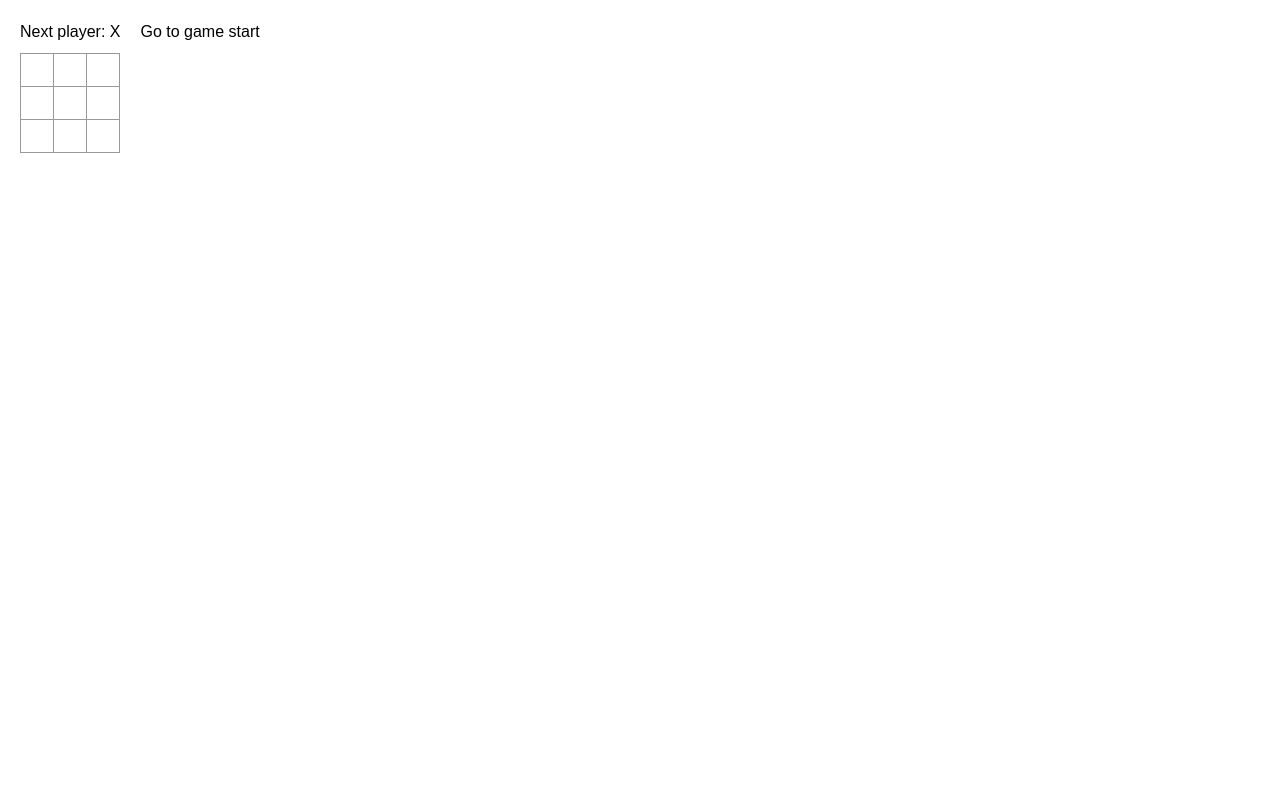
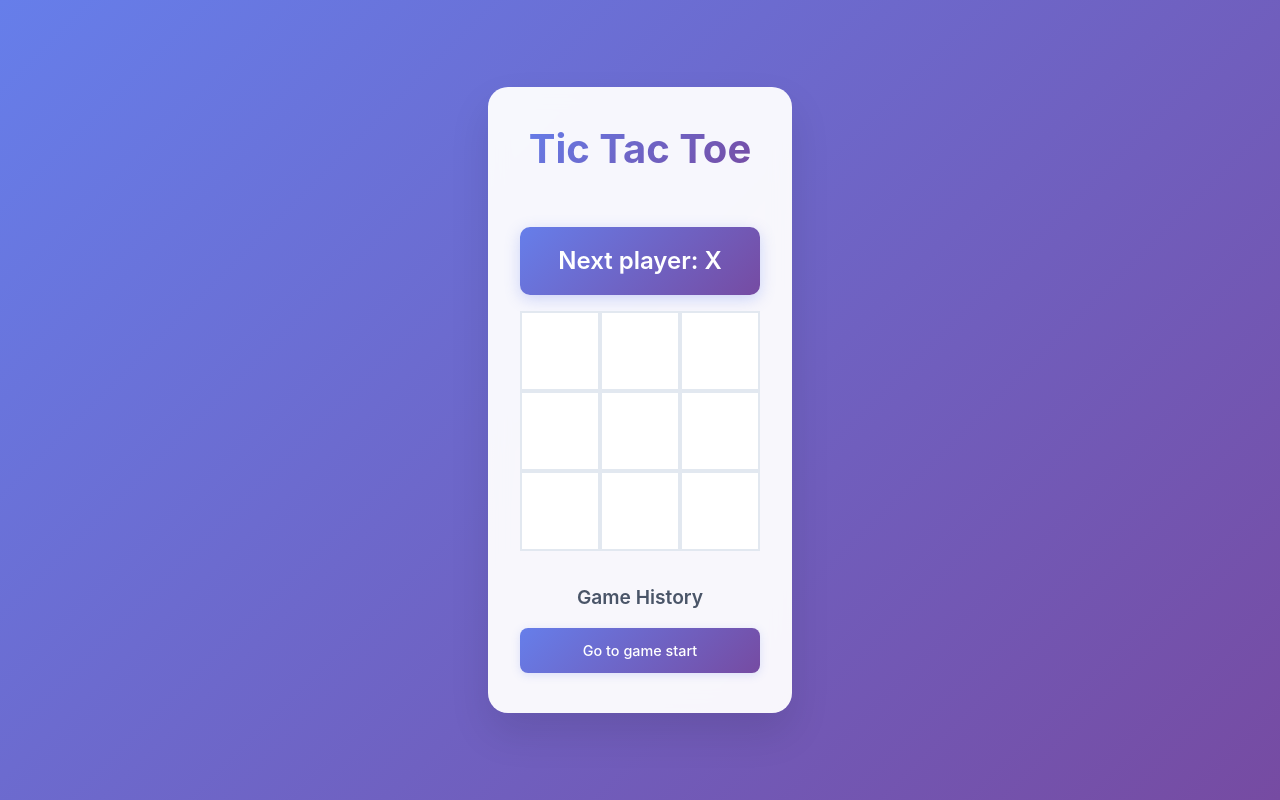
Before and after one commit to mertdrmz/tic-tac-toe, a Next.js app: page / in a window 1280 px wide. Built offline with nearby package versions, Linux system fonts and the light colour scheme.

Commit message:
Add TypeScript types and fix tic-tac-toe game functionality

```diff
--- a/src/app/globals.css
+++ b/src/app/globals.css
@@ -1,91 +1,133 @@
 @import "tailwindcss";
-* {
-  box-sizing: border-box;
-}
-
-body {
-  font-family: sans-serif;
-  margin: 20px;
-  padding: 0;
-}
-
-h1 {
-  margin-top: 0;
-  font-size: 22px;
-}
-
-h2 {
-  margin-top: 0;
-  font-size: 20px;
-}
-
-h3 {
-  margin-top: 0;
-  font-size: 18px;
-}
-
-h4 {
-  margin-top: 0;
-  font-size: 16px;
-}
-
-h5 {
-  margin-top: 0;
-  font-size: 14px;
-}
-
-h6 {
-  margin-top: 0;
-  font-size: 12px;
-}
-
-code {
-  font-size: 1.2em;
-}
-
-ul {
-  padding-inline-start: 20px;
-}
 
 * {
   box-sizing: border-box;
 }
 
 body {
-  font-family: sans-serif;
-  margin: 20px;
+  font-family: 'Inter', -apple-system, BlinkMacSystemFont, 'Segoe UI', Roboto, sans-serif;
+  margin: 0;
   padding: 0;
+  background: linear-gradient(135deg, #667eea 0%, #764ba2 100%);
+  min-height: 100vh;
+  display: flex;
+  align-items: center;
+  justify-content: center;
+}
+
+.game {
+  display: flex;
+  flex-direction: column;
+  align-items: center;
+  gap: 2rem;
+  background: rgba(255, 255, 255, 0.95);
+  padding: 2rem;
+  border-radius: 20px;
+  box-shadow: 0 20px 40px rgba(0, 0, 0, 0.1);
+  backdrop-filter: blur(10px);
+}
+
+.game-board {
+  display: flex;
+  flex-direction: column;
+  gap: 0;
+}
+
+.board-row {
+  display: flex;
+  gap: 0;
 }
 
 .square {
   background: #fff;
-  border: 1px solid #999;
-  float: left;
-  font-size: 24px;
+  border: 2px solid #e2e8f0;
+  font-size: 2rem;
   font-weight: bold;
-  line-height: 34px;
-  height: 34px;
-  margin-right: -1px;
-  margin-top: -1px;
-  padding: 0;
-  text-align: center;
-  width: 34px;
+  height: 80px;
+  width: 80px;
+  display: flex;
+  align-items: center;
+  justify-content: center;
+  cursor: pointer;
+  transition: all 0.2s ease;
+  color: #2d3748;
 }
 
-.board-row:after {
-  clear: both;
-  content: "";
-  display: table;
+.square:hover {
+  background: #f7fafc;
+  border-color: #667eea;
+  transform: scale(1.05);
+}
+
+.square:active {
+  transform: scale(0.95);
 }
 
 .status {
-  margin-bottom: 10px;
-}
-.game {
-  display: flex;
-  flex-direction: row;
+  font-size: 1.5rem;
+  font-weight: 600;
+  color: #2d3748;
+  text-align: center;
+  margin-bottom: 1rem;
+  padding: 1rem;
+  background: linear-gradient(135deg, #667eea, #764ba2);
+  color: white;
+  border-radius: 10px;
+  box-shadow: 0 4px 15px rgba(102, 126, 234, 0.3);
 }
 
 .game-info {
-  margin-left: 20px;
+  width: 100%;
+  max-width: 300px;
 }
+
+.game-info ol {
+  list-style: none;
+  padding: 0;
+  margin: 0;
+}
+
+.game-info li {
+  margin-bottom: 0.5rem;
+}
+
+.game-info button {
+  background: linear-gradient(135deg, #667eea, #764ba2);
+  color: white;
+  border: none;
+  padding: 0.75rem 1rem;
+  border-radius: 8px;
+  cursor: pointer;
+  font-size: 0.9rem;
+  font-weight: 500;
+  width: 100%;
+  transition: all 0.2s ease;
+  box-shadow: 0 2px 10px rgba(102, 126, 234, 0.2);
+}
+
+.game-info button:hover {
+  transform: translateY(-2px);
+  box-shadow: 0 4px 20px rgba(102, 126, 234, 0.3);
+}
+
+.game-info button:active {
+  transform: translateY(0);
+}
+
+/* Responsive design */
+@media (max-width: 768px) {
+  .game {
+    padding: 1rem;
+    margin: 1rem;
+  }
+
+  .square {
+    height: 60px;
+    width: 60px;
+    font-size: 1.5rem;
+  }
+
+  .status {
+    font-size: 1.2rem;
+  }
+}
--- a/src/app/page.tsx
+++ b/src/app/page.tsx
@@ -87,10 +87,32 @@ function Game() {
   });
   return (
     <div className="game">
+      <h1 style={{
+        fontSize: '2.5rem',
+        fontWeight: 'bold',
+        color: '#2d3748',
+        marginBottom: '1rem',
+        textAlign: 'center',
+        background: 'linear-gradient(135deg, #667eea, #764ba2)',
+        WebkitBackgroundClip: 'text',
+        WebkitTextFillColor: 'transparent',
+        backgroundClip: 'text'
+      }}>
+        Tic Tac Toe
+      </h1>
       <div className="game-board">
         <Board isNext={xisNext} squares={currentSquares} onPlay={handlePlay} />
       </div>
       <div className="game-info">
+        <h3 style={{
+          fontSize: '1.2rem',
+          fontWeight: '600',
+          color: '#4a5568',
+          marginBottom: '1rem',
+          textAlign: 'center'
+        }}>
+          Game History
+        </h3>
         <ol>{moves}</ol>
       </div>
     </div>
```
